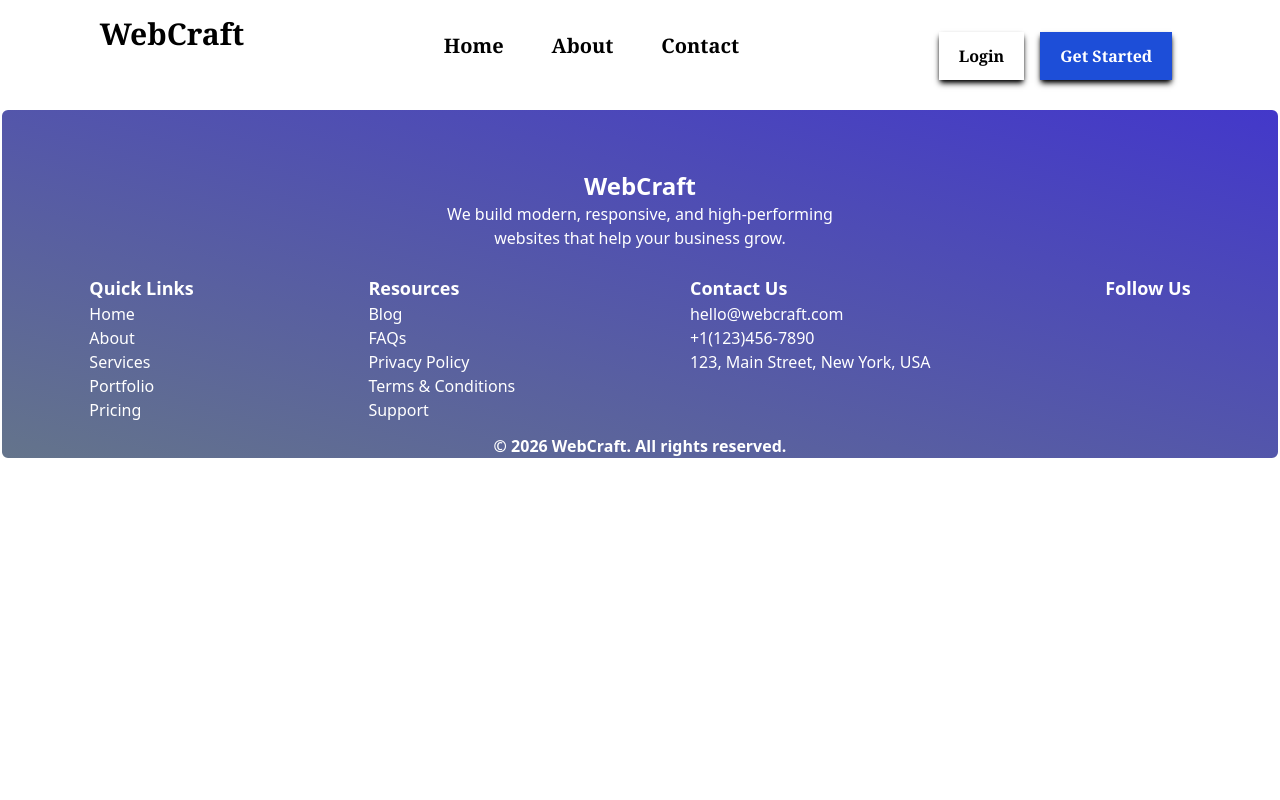
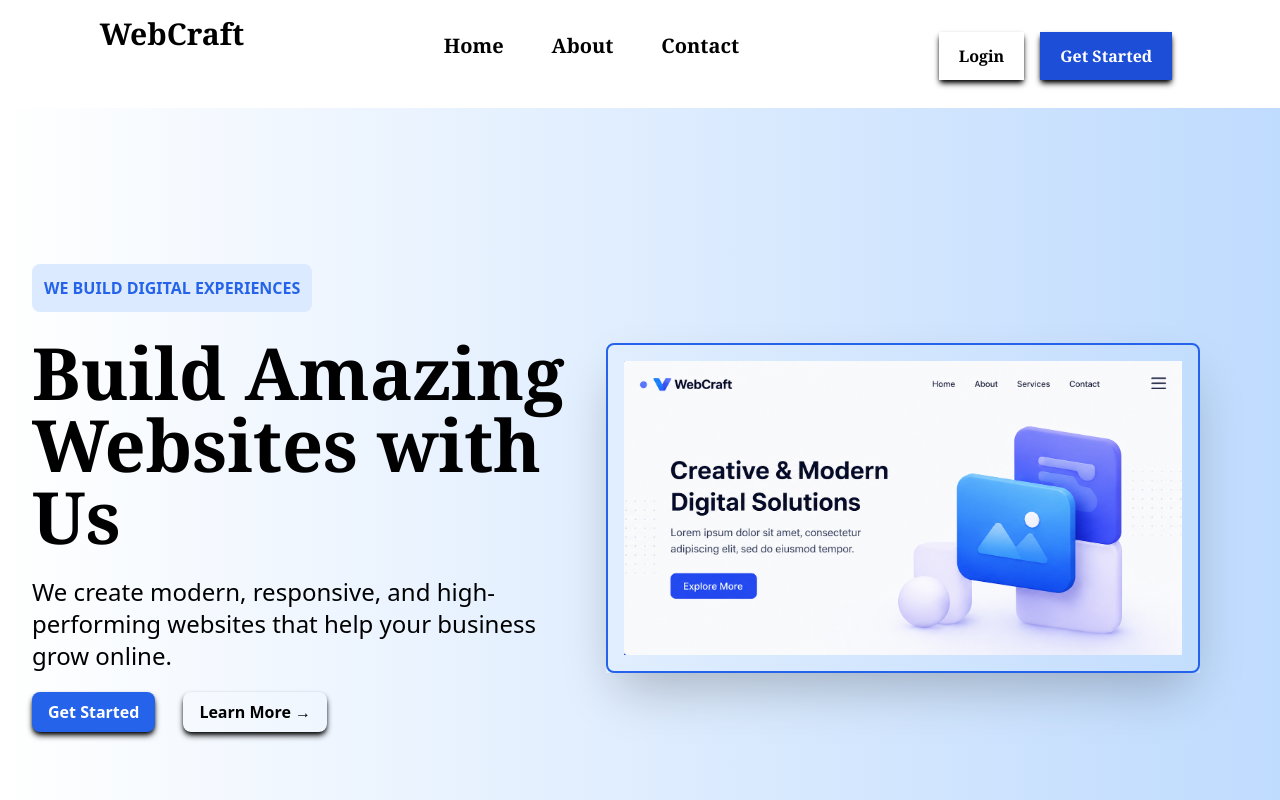
Before and after one commit to sakshimaurya7/landing-page, a React (Vite) app: page / in a window 1280 px wide. Shown: the top 800 px of the page. Built offline with nearby package versions, Linux system fonts and the light colour scheme.

Commit message:
add outlet

```diff
--- a/src/App.jsx
+++ b/src/App.jsx
@@ -7,17 +7,16 @@ import Contact from "./pages/Contact"
 import Footer from "./pages/Footer"
 import Layout from "./Layout"
 
-
 function App() {
 
   return (<>
 
    <Routes>
     <Route path="/" element={<Layout />} >
+      <Route path="/" element={<Home />} />
       <Route path="/about" element={<About />} />
       <Route path="/contact" element={<Contact />} />
     </Route>
-
    </Routes>
   </>
 
```
